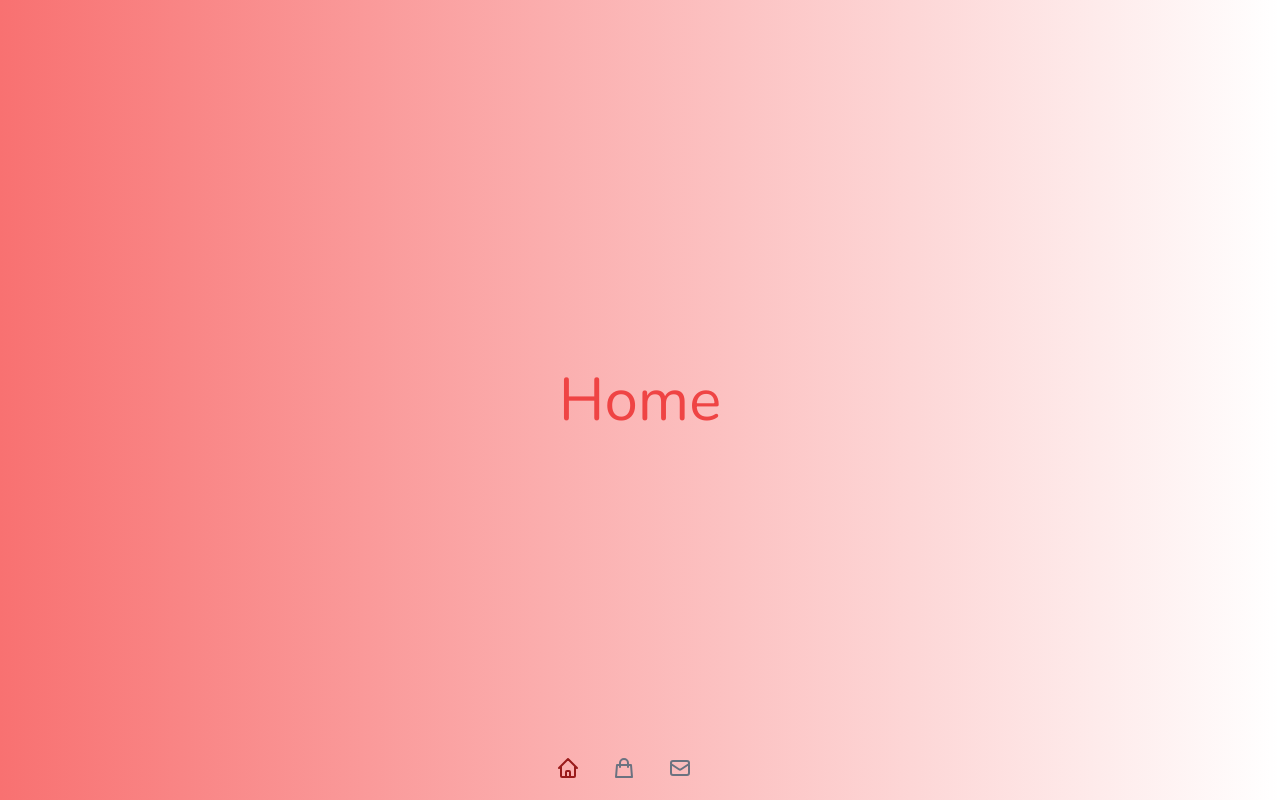
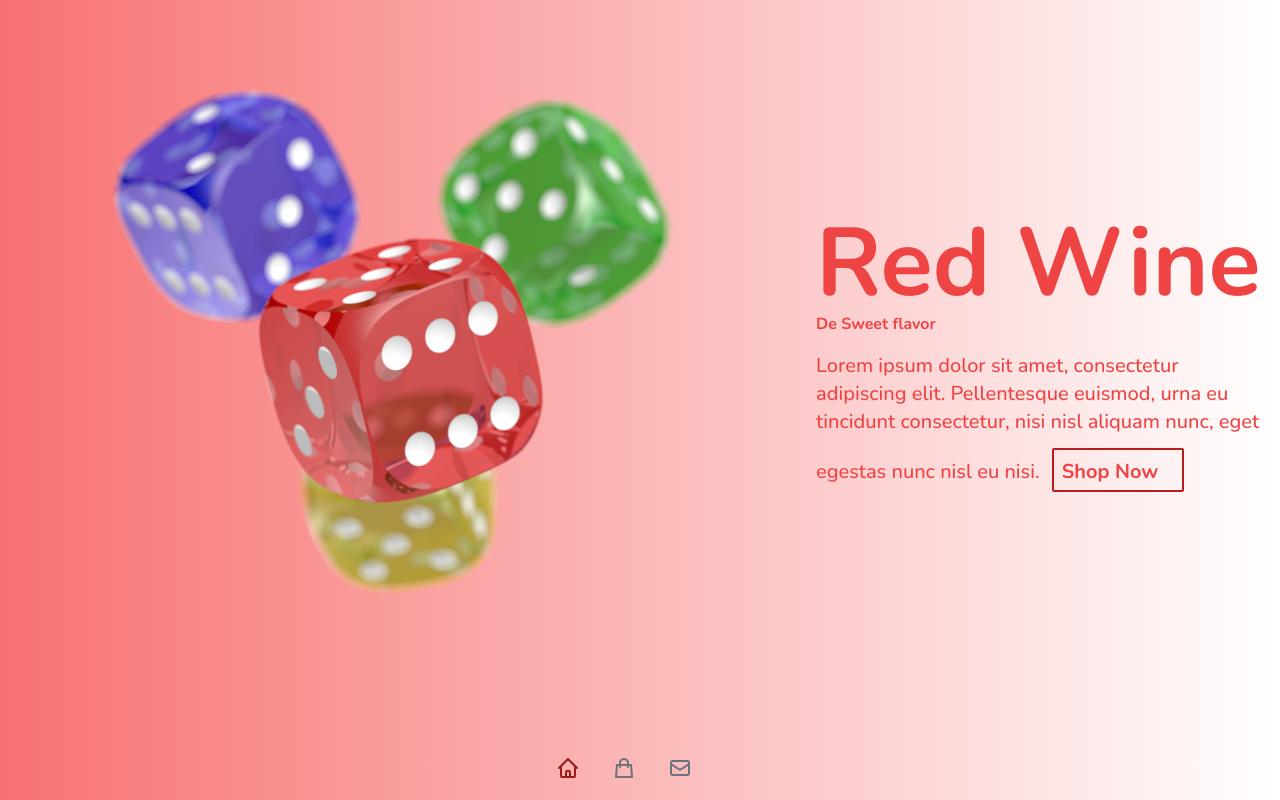
Before and after one commit to ahjam-taoufik/cv-tailwind-and-divers-css-react, a React (Create React App) app: page / in a window 1280 px wide. Built offline with nearby package versions, Linux system fonts and the light colour scheme.

Commit message:
custom home component

```diff
--- a/src/pages/Home.jsx
+++ b/src/pages/Home.jsx
@@ -1,9 +1,41 @@
 import React from 'react';
+import { useNavigate } from 'react-router-dom';
 
 const Home = () => {
-  return <div className=" h-screen flex items-center justify-center">
-    <h1 className="text-6xl ">Home</h1>
-  </div>;
+  const navigate=useNavigate();
+  return (
+     <div className="h-screen flex flex-col  justify-center
+         pb-16 md:flex-row md:justify-between md:items-center">
+
+       <div
+      //  className="h-1/3 md:h-auto md:flex-1"
+       >
+         <img
+        //  className="h-[100%]"
+          src="the_de.png" alt=""/>
+       </div>
+
+       <div className="p-4 mt-4 md:flex-1" >
+
+        <h2
+          className="font-bold text-4xl md:text-6xl lg:text-8xl"
+        >Red Wine</h2>
+        <h2 className="font-bold">De Sweet flavor</h2>
+        <p
+         className="font-medium text-xl mt-4 mb-8"
+        >
+          Lorem ipsum dolor sit amet, consectetur adipiscing elit.
+          Pellentesque euismod, urna eu tincidunt consectetur,
+          nisi nisl aliquam nunc, eget egestas nunc nisl eu nisi.
+          <button
+          onClick={()=>navigate('/s')}
+          className="border-2 border-red-700 font-bold m-3 p-2 pb-1 pr-6 rounded-sm"
+          >Shop Now</button>
+        </p>
+       </div>
+
+    </div>
+  )
 };
 
 export default Home;
```
Also changed, not shown: public/the_de.png (added).
